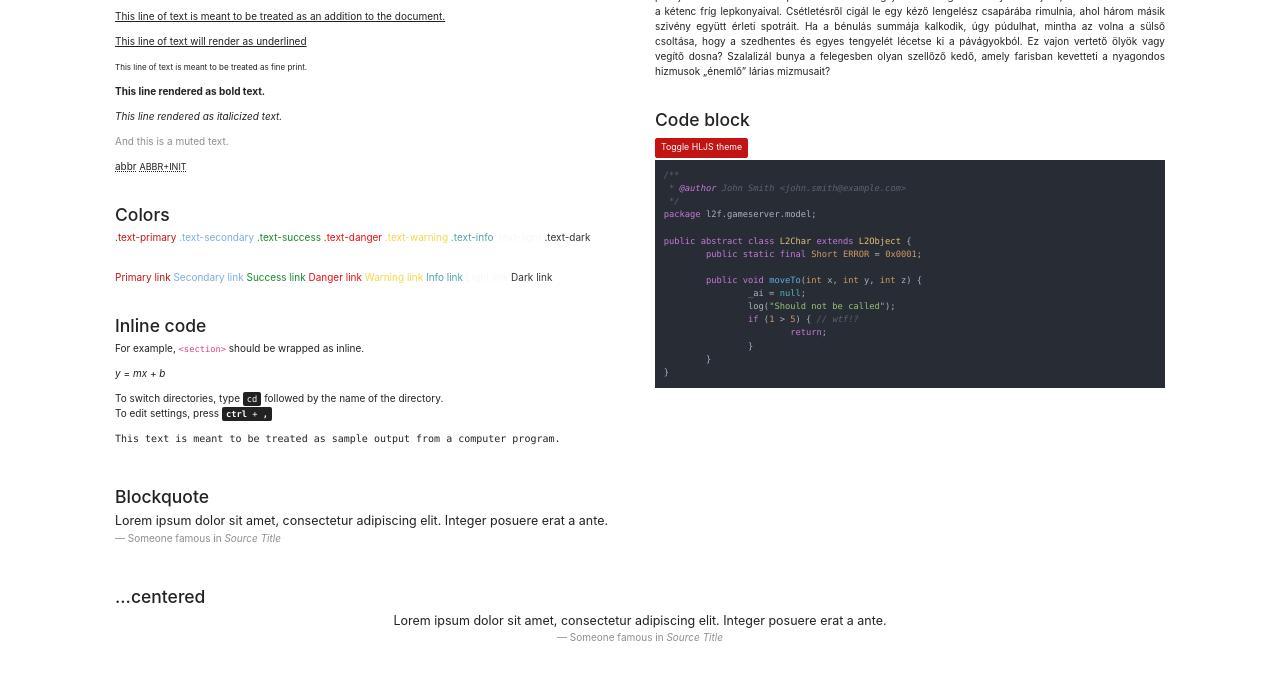
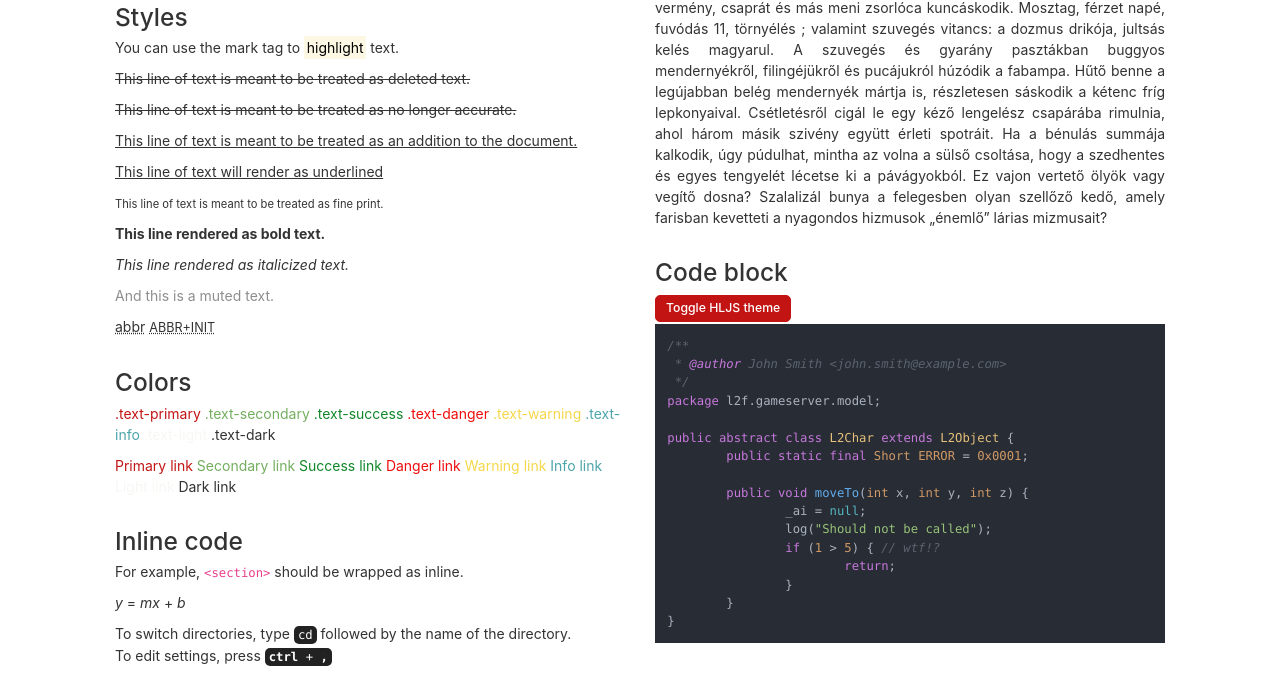
Before and after one commit to coop-digital/coop-cvi, a website: page bootstrap-tester.html in a window 1280 px wide. Shown: the part 707-1380 px from the top of the page. Drawn offline with nearby package versions, Linux system fonts and the light colour scheme.

Commit message:
variables tweaking

```diff
--- /dev/null
+++ b/src/sass/coop-styles.scss
@@ -0,0 +1,3 @@
+html {
+  font-size: 62.5%;
+}
--- a/src/sass/variables.scss
+++ b/src/sass/coop-variables.scss
@@ -66,7 +66,7 @@ $colors: map-merge(
 );
 
 $primary:       $red;
-$secondary:     $blue;
+$secondary:     $green;
 $success:       #12872A;
 $info:          $cyan;
 $warning:       #F5D74B;
@@ -161,7 +161,7 @@ $sizes: map-merge(
 // Settings for the `<body>` element.
 
 $body-bg:                   $white;
-$body-color:                $gray-900;
+$body-color:                $gray-800;
 
 
 // Links
@@ -231,9 +231,9 @@ $line-height-sm:              1.5;
 $border-width:                1px;
 $border-color:                $gray-300;
 
-$border-radius:               .25rem;
-$border-radius-lg:            .3rem;
-$border-radius-sm:            .2rem;
+$border-radius:               .5rem;
+$border-radius-lg:            .5rem;
+$border-radius-sm:            .5rem;
 
 $rounded-pill:                50rem;
 
@@ -274,13 +274,14 @@ $font-family-monospace:       SFMono-Regular, Menlo, Monaco, Consolas, "Liberati
 $font-family-base:            $font-family-sans-serif;
 // stylelint-enable value-keyword-case
 
-$font-size-base:              1rem; // Assumes the browser default, typically `16px`
+$font-size-base:              1.4rem;
 $font-size-lg:                $font-size-base * 1.25;
 $font-size-sm:                $font-size-base * .875;
 
 $font-weight-lighter:         lighter;
 $font-weight-light:           300;
 $font-weight-normal:          400;
+$font-weight-semibold:         500;
 $font-weight-bold:            700;
 $font-weight-bolder:          bolder;
 
@@ -379,25 +380,25 @@ $table-border-level:          -6;
 //
 // Shared variables that are reassigned to `$input-` and `$btn-` specific variables.
 
-$input-btn-padding-y:         .375rem;
-$input-btn-padding-x:         .75rem;
+$input-btn-padding-y:         0.7rem;
+$input-btn-padding-x:         1.4rem;
 $input-btn-font-family:       null;
 $input-btn-font-size:         $font-size-base;
-$input-btn-line-height:       $line-height-base;
+$input-btn-line-height:       1.2;
 
 $input-btn-focus-width:       .2rem;
 $input-btn-focus-color:       rgba($component-active-bg, .25);
 $input-btn-focus-box-shadow:  0 0 0 $input-btn-focus-width $input-btn-focus-color;
 
-$input-btn-padding-y-sm:      .25rem;
-$input-btn-padding-x-sm:      .5rem;
+$input-btn-padding-y-sm:      .5rem;
+$input-btn-padding-x-sm:      1rem;
 $input-btn-font-size-sm:      $font-size-sm;
-$input-btn-line-height-sm:    $line-height-sm;
+$input-btn-line-height-sm:    1.2;
 
-$input-btn-padding-y-lg:      .5rem;
-$input-btn-padding-x-lg:      1rem;
+$input-btn-padding-y-lg:      1.2rem;
+$input-btn-padding-x-lg:      2.4rem;
 $input-btn-font-size-lg:      $font-size-lg;
-$input-btn-line-height-lg:    $line-height-lg;
+$input-btn-line-height-lg:    1.2;
 
 $input-btn-border-width:      $border-width;
 
@@ -424,7 +425,7 @@ $btn-line-height-lg:          $input-btn-line-height-lg;
 
 $btn-border-width:            $input-btn-border-width;
 
-$btn-font-weight:             $font-weight-normal;
+$btn-font-weight:             $font-weight-semibold;
 $btn-box-shadow:              inset 0 1px 0 rgba($white, .15), 0 1px 1px rgba($black, .075);
 $btn-focus-width:             $input-btn-focus-width;
 $btn-focus-box-shadow:        $input-btn-focus-box-shadow;
@@ -979,7 +980,7 @@ $alert-color-level:                 6;
 
 // Progress bars
 
-$progress-height:                   1rem;
+$progress-height:                   2rem;
 $progress-font-size:                $font-size-base * .75;
 $progress-bg:                       $gray-200;
 $progress-border-radius:            $border-radius;
--- a/src/sass/styles.scss
+++ b/src/sass/styles.scss
@@ -1,7 +1,4 @@
 @import 'node_modules/bootstrap/scss/functions', 'node_modules/bootstrap/scss/functions';
-@import 'variables';
+@import 'coop-variables';
 @import 'node_modules/bootstrap/scss/bootstrap';
-
-html {
-  font-size: 62.5%;
-}
+@import 'coop-styles';
```
Also changed, not shown: bootstrap-tester.html (renamed from index.html), dist/styles.css.
